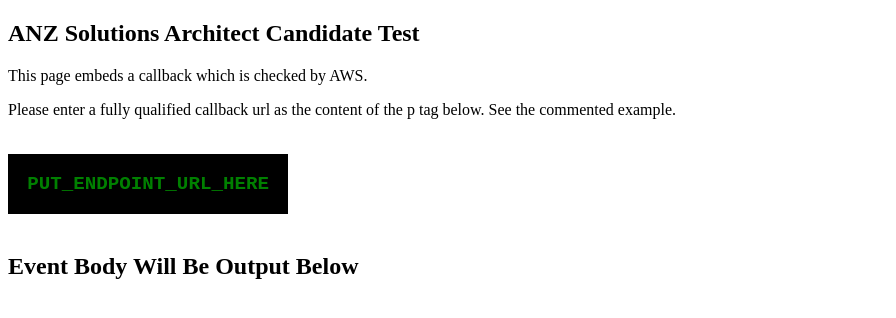
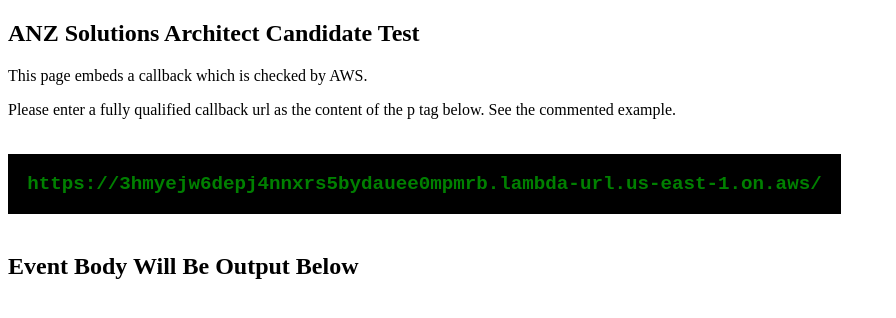
Before and after one commit to natelakes-one/aws-assig-one, a plain HTML site: page index.html in a window 1280 px wide. Shown: the whole page, without its empty margins (0-896 px from the left). Drawn offline with nearby package versions, Linux system fonts and the light colour scheme; no server answers.

Commit message:
add endpoint

```diff
--- a/index.html
+++ b/index.html
@@ -12,7 +12,7 @@
     <!--
       <p id="endpoint_url">http://example.com/myendpointurl</p>
     -->
-    <p id="endpoint_url">PUT_ENDPOINT_URL_HERE</p>
+    <p id="endpoint_url">https://3hmyejw6depj4nnxrs5bydauee0mpmrb.lambda-url.us-east-1.on.aws/</p>
 
     <div id="root"></div>
 
```
